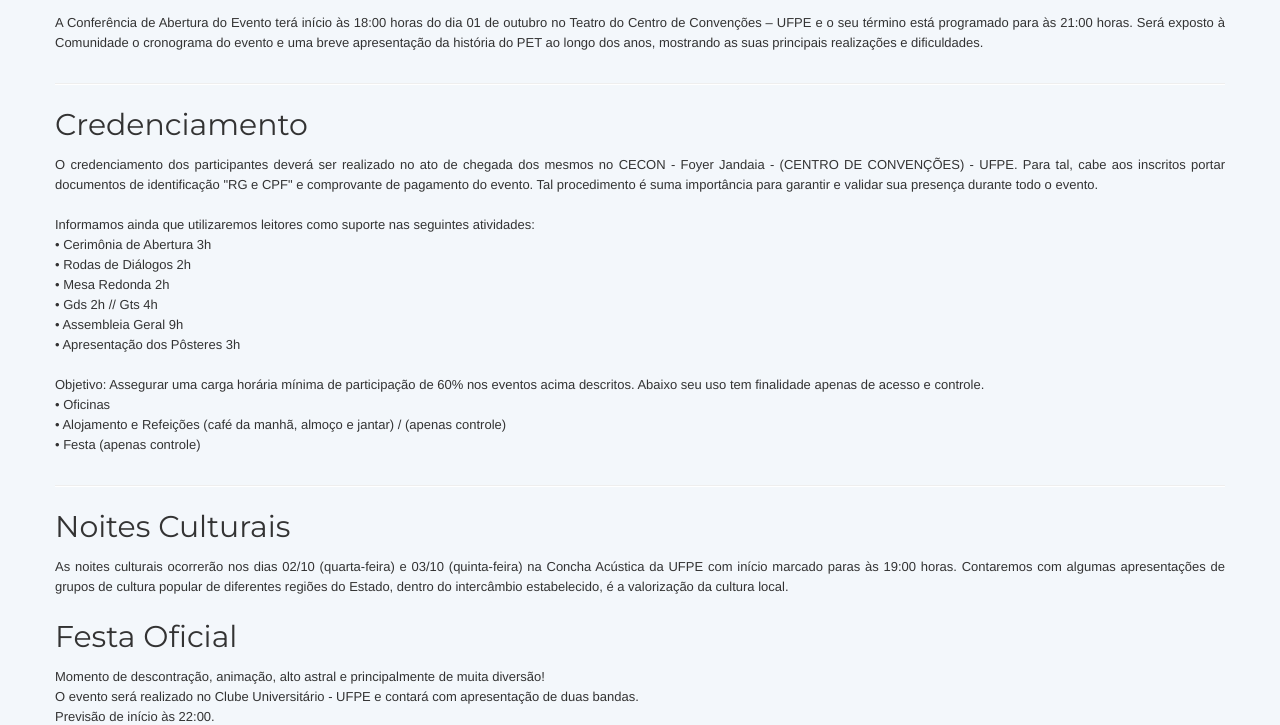
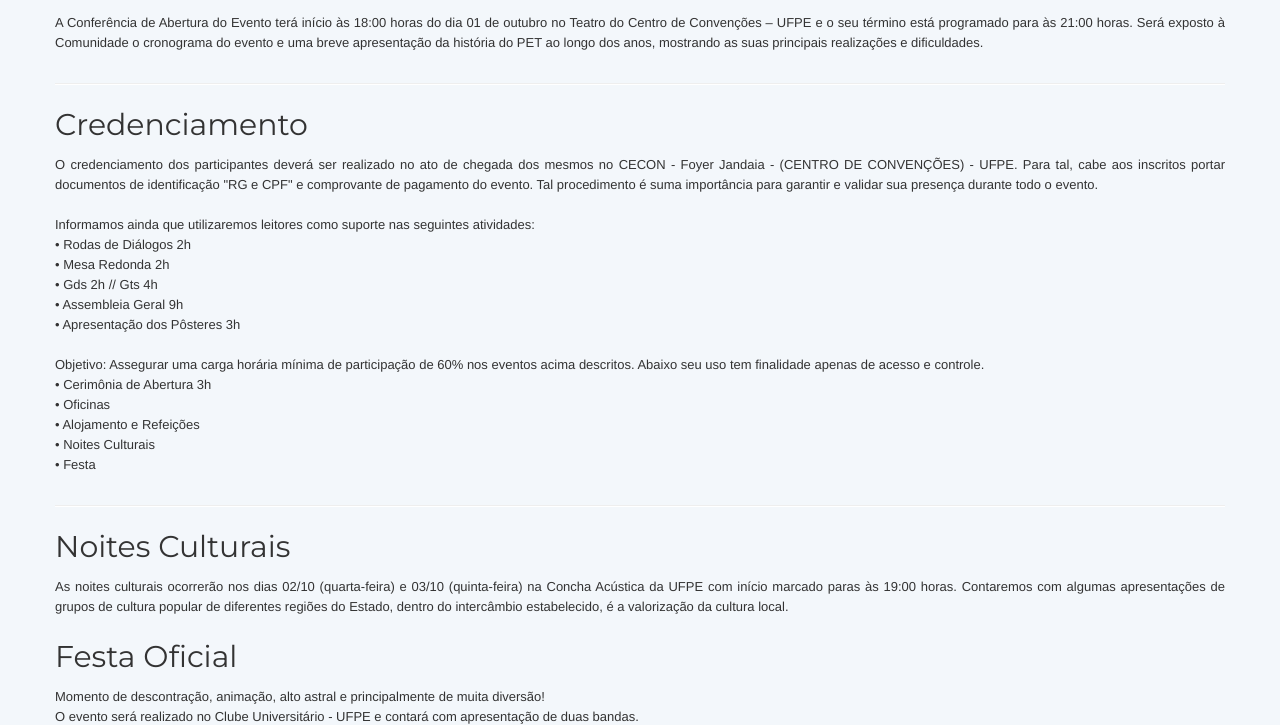
Before and after one commit to pet-informatica/enapet2013, a Django app: template ENAPET/template/info-event.html in a window 1280 px wide. Shown: the part 795-1520 px from the top of the page. Run offline with Django 3.2, Linux system fonts and the light colour scheme; the template is opened without the code that fills it, so the values that code supplies are empty; parts of the project's set-up code (start-up, migrations or seed data) failed here and were passed over; some libraries are stand-ins or nearby versions.

Commit message:
ajeitando pequenos detalhes (issue)

```diff
--- a/ENAPET/template/index.html
+++ b/ENAPET/template/index.html
@@ -105,7 +105,6 @@
               <header><h1 class="clearfix"><span class="section-name">ENAPET</span><small>Encontro Nacional de Grupos PET</small></h1></header>
               <p class="span5" align="justify">O ENAPET é a reunião anual dos grupos do Programa de Educação Tutorial – PET, e tem o intuito de discutir temas relevantes à manutenção e ao desenvolvimento do programa; apresentar sua produção acadêmica, no âmbito da tríade ensino, pesquisa e extensão; e colaborar com o desenvolvimento social através do pensar coletivo de temas de importância reconhecida para a sociedade.
 			  </p>
-              <a href="#" class="more-info"><small>Mais informações</small></a>
             </section>
             <section class="news-box span6">
               <header><h1>Notícias</h1></header>
--- a/ENAPET/template/info-event.html
+++ b/ENAPET/template/info-event.html
@@ -101,16 +101,17 @@
 				Para tal, cabe aos inscritos portar documentos de identificação "RG e CPF" e comprovante de pagamento do evento.
 				Tal procedimento é suma importância para garantir e validar sua presença durante todo o evento. </p>
 			  <p align="justify">Informamos ainda que utilizaremos leitores como suporte nas seguintes atividades:<br>
-				• Cerimônia de Abertura 3h<br>
 				• Rodas de Diálogos 2h<br>
 				• Mesa Redonda 2h<br>
 				• Gds 2h // Gts 4h <br>
 				• Assembleia Geral 9h<br>
 				• Apresentação dos Pôsteres 3h<br><br>
 				Objetivo: Assegurar uma carga horária mínima de participação de 60% nos eventos acima descritos. Abaixo seu uso tem finalidade apenas de acesso e controle.<br>
+				• Cerimônia de Abertura 3h<br>
 				• Oficinas<br>
-				• Alojamento e Refeições (café da manhã, almoço e jantar) / (apenas controle) <br>
-				• Festa (apenas controle)</p>
+				• Alojamento e Refeições <br>
+				• Noites Culturais<br>
+				• Festa</p>
             </section>
 			            <hr>
             <section id='noites'>
--- a/ENAPET/template/info-meeting.html
+++ b/ENAPET/template/info-meeting.html
@@ -145,7 +145,7 @@
             </section>
 			<hr>
             <section id='assembleia'>
-              <h1>GD's e GT's</h1>
+              <h1>Assembleia</h1>
               <p align="justify">EM BREVE.</p>
 			 </section>
           </article>
--- a/ENAPET/template/info.html
+++ b/ENAPET/template/info.html
@@ -70,6 +70,7 @@
       <header class="content-header">
         <div class="container">
           <div class="header-wrapper">
+		  <li><a href="{% url 'information.home' %}" title="migalhas">Informações</a> <span class="divider">/</span></li>
             <h1 class="small">
               <span class="section-name">ENAPET 2013</span>
             </h1>
```
